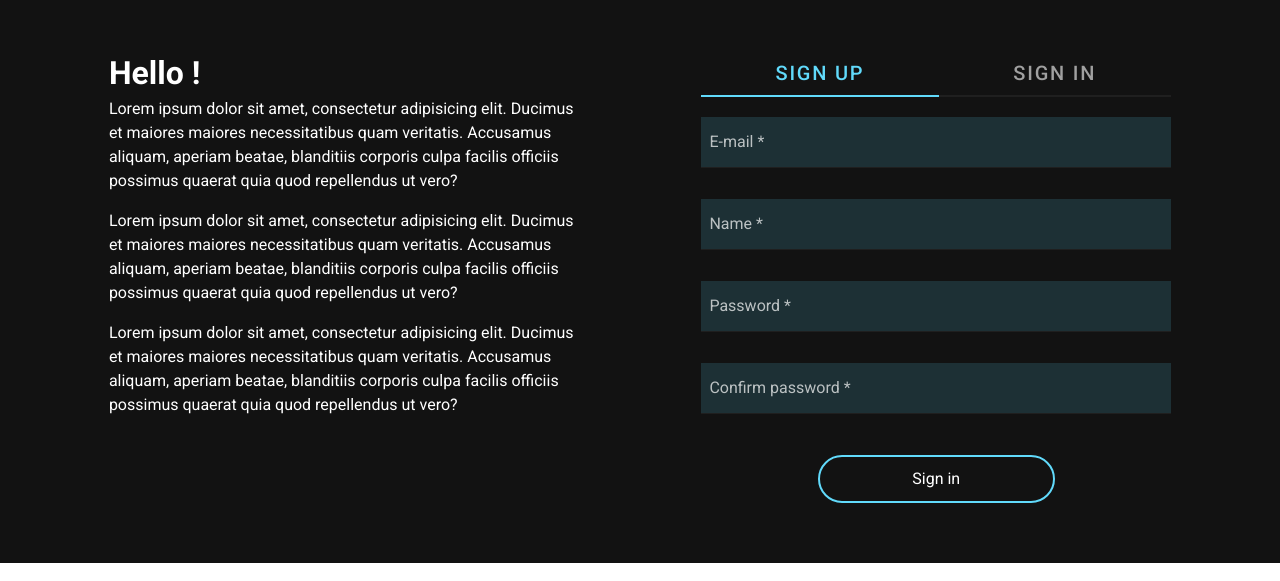
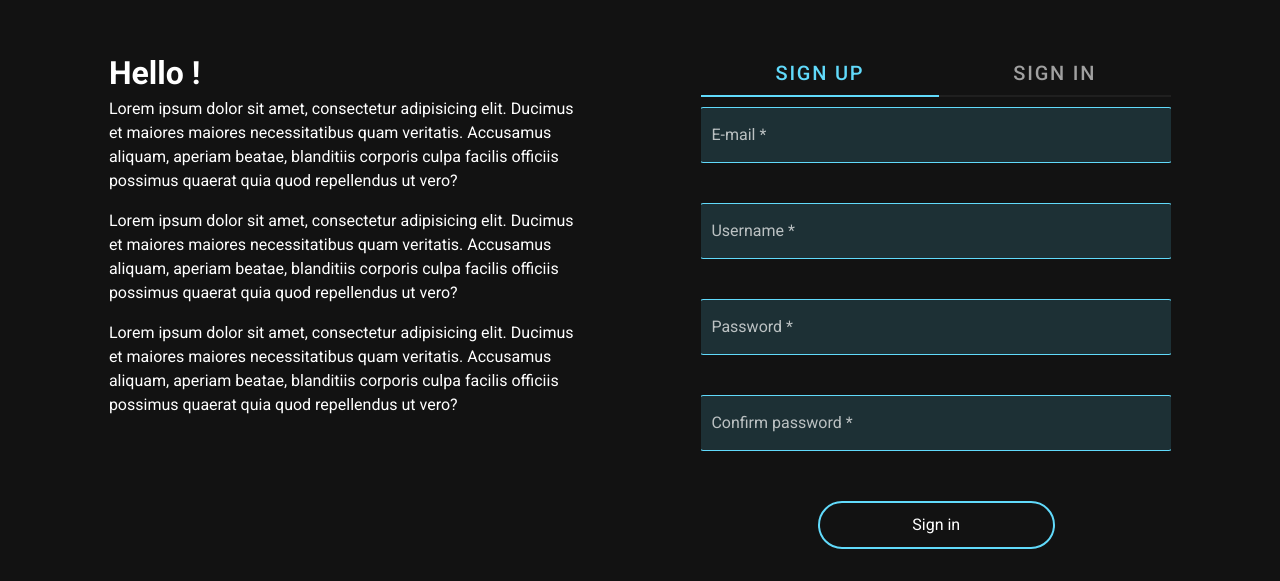
Before and after one commit to awfl-team/GitConnect-Front, a Vue app: page /#/ in a window 1280 px wide. Shown: the part 237-818 px from the top of the page. Built offline with nearby package versions, Linux system fonts and the light colour scheme.

Commit message:
fix forms inputs and add signup validation

```diff
--- a/src/components/Forms/SignIn.vue
+++ b/src/components/Forms/SignIn.vue
@@ -1,7 +1,7 @@
-<template id="signup">
+<template id="signin">
     <v-container fluid>
         <v-row align="center">
-            <v-form ref="form" id="form-signup">
+            <v-form ref="form" id="form-signin">
                 <v-col cols="12">
                     <v-text-field label="Username / Mail" required></v-text-field>
                 </v-col>
@@ -12,7 +12,7 @@
 
                 <v-col cols="12">
                     <div class="button-submit-container">
-                        <button type="submit" class="btn btn-main">Sign up</button>
+                        <button type="submit" class="btn btn-main">Sign in</button>
                     </div>
                 </v-col>
             </v-form>
@@ -22,7 +22,20 @@
 
 <script>
 export default {
-    name: 'SignUp'
+    name: 'SignIn',
+    data: () => ({
+        valid: true,
+        name: '',
+        nameRules: [
+            v => !!v || 'Name is required',
+            v => /.+@.+\..+/.test(v) || 'Name must be less than 10 characters'
+        ],
+        email: '',
+        emailRules: [
+            v => !!v || 'E-mail is required',
+            v => /.+@.+\..+/.test(v) || 'E-mail must be valid'
+        ]
+    })
 }
 </script>
 
--- a/src/components/Forms/SignUp.vue
+++ b/src/components/Forms/SignUp.vue
@@ -1,26 +1,71 @@
-<template id="signin">
+<template id="signup">
     <v-container fluid>
         <v-row align="center">
-            <v-form ref="form" id="form-signin">
+            <v-form ref="form" id="form-signup" v-model="valid" lazy-validation>
                 <v-col cols="12">
-                    <v-text-field label="E-mail *" required></v-text-field>
+                    <v-text-field
+                        label="E-mail *"
+                        :model="email"
+                        :rules="[emailRules]"
+                        :success="emailRules && !!email"
+                        required
+                        outlined
+                        dark
+                        type="email"
+                        autocomplete="off"
+                    ></v-text-field>
                 </v-col>
 
                 <v-col cols="12">
-                    <v-text-field label="Name *" required></v-text-field>
+                    <v-text-field
+                        label="Username *"
+                        :model="username"
+                        :rules="[usernameRules]"
+                        :success="usernameRules && !!username"
+                        outlined
+                        dark
+                        required
+                        autocomplete="off"
+                    ></v-text-field>
                 </v-col>
 
                 <v-col cols="12">
-                    <v-text-field label="Password *" required></v-text-field>
+                    <v-text-field
+                        label="Password *"
+                        :model="password"
+                        :rules="[passwordRules]"
+                        :success="passwordRules && !!password"
+                        type="password"
+                        outlined
+                        dark
+                        required
+                        autocomplete="off"
+                    ></v-text-field>
                 </v-col>
 
                 <v-col cols="12">
-                    <v-text-field label="Confirm password *" required></v-text-field>
+                    <v-text-field
+                        label="Confirm password *"
+                        :model="confirmPassword"
+                        :rules="[confirmPasswordRules, passwordAndConfirmPasswordRules]"
+                        :success="
+                            confirmPasswordRules &&
+                                passwordAndConfirmPasswordRules &&
+                                !!confirmPassword
+                        "
+                        outlined
+                        dark
+                        type="password"
+                        required
+                        autocomplete="off"
+                    ></v-text-field>
                 </v-col>
 
                 <v-col cols="12">
                     <div class="button-submit-container">
-                        <button type="submit" class="btn btn-main">Sign in</button>
+                        <button type="submit" v-on:click="validateForm" class="btn btn-main">
+                            Sign in
+                        </button>
                     </div>
                 </v-col>
             </v-form>
@@ -28,10 +73,49 @@
     </v-container>
 </template>
 
-<script>
+<script lang="ts">
+import UserHelper from '../../helpers/UserHelper'
+
 export default {
-    name: 'SignIn'
+    name: 'SignUp',
+    data: () => ({
+        username: null,
+        email: null,
+        password: null,
+        confirmPassword: null,
+        valid: true
+    }),
+    methods: {
+        usernameRules(username): boolean | string {
+            this.username = username
+            return UserHelper.verifyUserUsernameFormat(username)
+        },
+        emailRules(email): boolean | string {
+            this.email = email
+            return UserHelper.verifyUserMailFormat(email)
+        },
+        passwordRules(password): boolean | string {
+            this.password = password
+            return UserHelper.verifyPasswordOrConfirmPasswordFormat(password)
+        },
+        confirmPasswordRules(confirmPassword): boolean | string {
+            this.confirmPassword = confirmPassword
+            return UserHelper.verifyPasswordOrConfirmPasswordFormat(confirmPassword)
+        },
+        passwordAndConfirmPasswordRules(): boolean | string {
+            return UserHelper.verifyPasswordAndConfirmPassword(this.password, this.confirmPassword)
+        },
+        validateForm(): void {
+            if (this.$refs.form.validate()) {
+                this.submitForm()
+            }
+
+            return
+        },
+        submitForm(): void {
+            alert('FormIsSubmitted')
+            return
+        }
+    }
 }
 </script>
-
-<style scoped></style>
--- /dev/null
+++ b/src/helpers/UserHelper.ts
@@ -0,0 +1,56 @@
+export default class UserHelper {
+    public static verifyUserUsernameFormat(username: string): boolean | string {
+        const usernameFormat = /^[aA-zZ0-9_-]{3,16}$/
+
+        if (username === '' || !username) {
+            return 'Username is required'
+        } else if (username.length < 3) {
+            return 'Username must be more than 3 characters'
+        } else if (username.length > 16) {
+            return 'Username must be less than 16 characters'
+        } else if (!usernameFormat.test(username)) {
+            return 'Username must only contains characters or digits'
+        }
+
+        return true
+    }
+
+    public static verifyUserMailFormat(email: string): boolean | string {
+        const emailFormat = /^[a-zA-Z0-9-+_+]+@.+\.[a-zA-Z0-9-+_+]+$/
+
+        if (email === '' || !email) {
+            return 'E-Mail is required'
+        } else if (!emailFormat.test(email)) {
+            return 'E-Mail is not in a valid format'
+        }
+
+        return true
+    }
+
+    public static verifyPasswordAndConfirmPassword(
+        password: string,
+        confirmPassword: string
+    ): boolean | string {
+        if (password !== confirmPassword) {
+            return 'Password and confirmed password must identical'
+        }
+
+        return true
+    }
+
+    public static verifyPasswordOrConfirmPasswordFormat(password: string): boolean | string {
+        const passwordFormat = /^[a-zA-Z0-9_+-+\w!@&.]{8,16}$/
+
+        if (password === '' || !password) {
+            return 'Password is required'
+        } else if (password.length < 8) {
+            return 'Password must be more than 8 characters'
+        } else if (password.length > 16) {
+            return 'Password must be less than 16 characters'
+        } else if (!passwordFormat.test(password)) {
+            return 'Password is not in a valid format'
+        }
+
+        return true
+    }
+}
--- a/src/scss/settings/_colors.scss
+++ b/src/scss/settings/_colors.scss
@@ -1,6 +1,6 @@
 $primary: #61DAFB;
-$success: #18AA13;
-$danger: #E80C0C;
+$success: #4caf50 ;
+$danger: #ff5252 ;
 $warning: #E57E09;
 
 $github-theme: #121212;
@@ -12,9 +12,9 @@ $bg--regular: #1F1F1F;
 $bg--light: #282828;
 
 
-$bg-focus: transparentize(#61DAFB, 0.85);
-$bg-danger: transparentize(#8F1919, 0.85);
-$bg-success: transparentize(#18AA13, 0.85);
+$bg-focus: transparentize($primary, 0.85);
+$bg-danger: transparentize($danger , 0.85);
+$bg-success: transparentize($success, 0.85);
 
 $black--dark: #121212;
 $black--regular: #1F1F1F;
--- a/src/scss/ui-components/_inputs.scss
+++ b/src/scss/ui-components/_inputs.scss
@@ -1,12 +1,14 @@
-.v-input {
+/*.v-input {
     padding: 0 !important;
-    margin: 10px 0 !important;
-
-    &__slot {
-        &:before {
-            border-color: $black--regular !important;
+    margin: 10px 0 30px !important;
+    &:not(.v-input--has-state) {
+        .v-input__slot {
+            &:before {
+                border-color: $black--regular !important;
+            }
         }
     }
+
 
     .v-label {
         left: 10px !important;
@@ -24,4 +26,27 @@
         background-color: $bg-focus !important;
         padding: 10px !important;
     }
+}*/
+
+.v-input {
+    margin-bottom: 10px !important;
+
+    fieldset {
+        border-color: $primary !important;
+        background-color: $bg-focus !important;
+    }
+
+    &.success--text {
+        fieldset {
+            border-color: $success !important;
+            background-color: $bg-success !important;
+        }
+    }
+
+    &.error--text {
+        fieldset {
+            border-color: $danger !important;
+            background-color: $bg-danger !important;
+        }
+    }
 }
```
Also changed, not shown: src/models/User.ts (added, +13 -0 lines).
